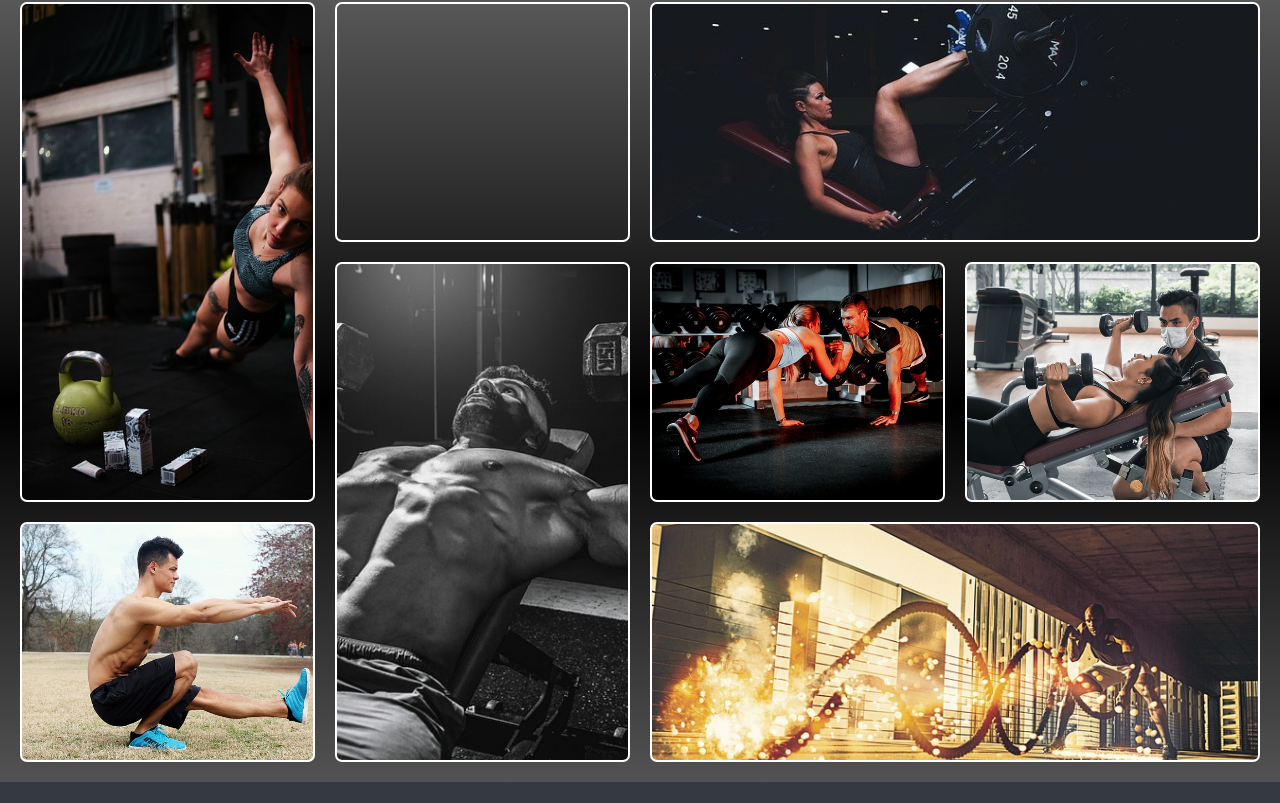
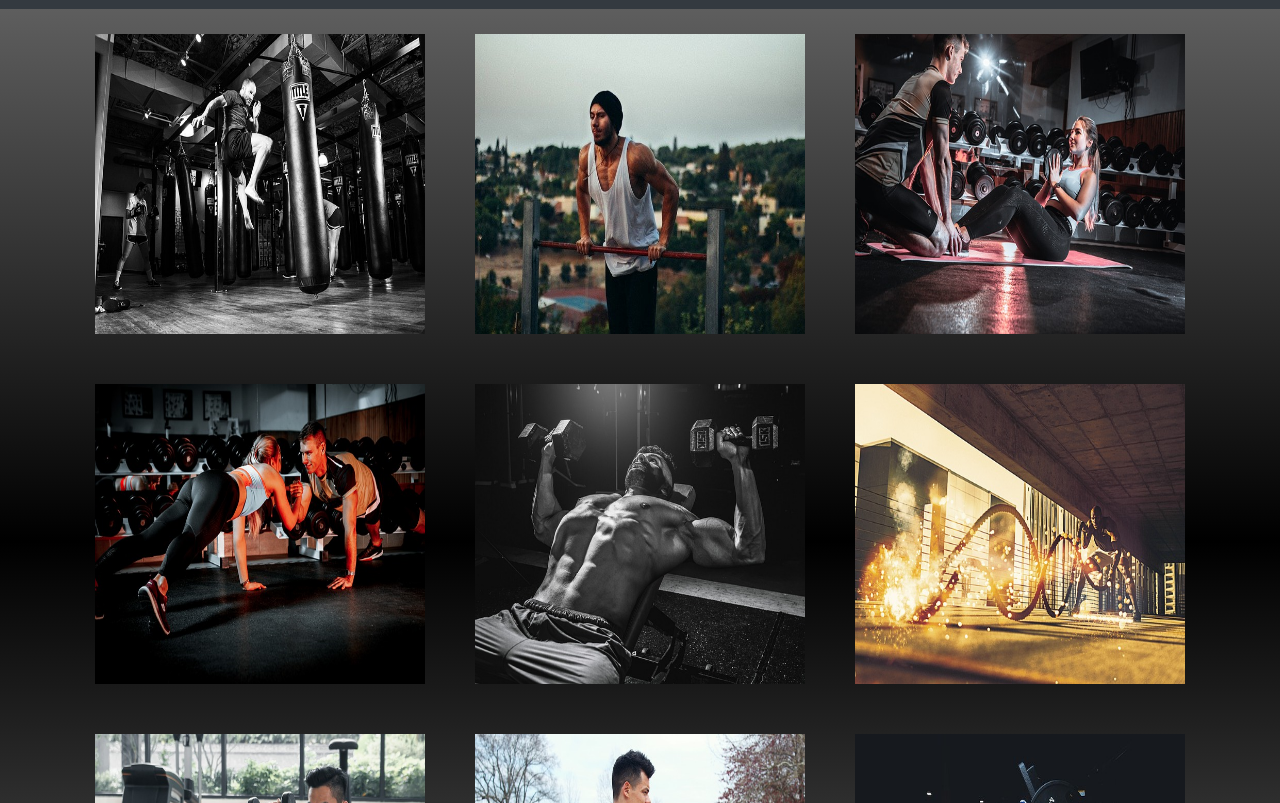
Before and after one commit to Fernandocampos96/Fernando-Campos-28125, a plain HTML site: page pages/galeria.html in a window 1280 px wide. Shown: the part 185-988 px from the top of the page. Drawn offline with nearby package versions, Linux system fonts and the light colour scheme; a web font is replaced by a local one.

Commit message:
haciendo responsive las ultimas secciones

```diff
--- a/pages/galeria.html
+++ b/pages/galeria.html
@@ -46,18 +46,52 @@
         </div>
     </header>
     <!-- Comienzo de galeria -->
-    <main class="galeria">
+    <!-- <main class="galeria">
         <section class="galeria__img">
             <div class="galeria__img-cont">
                 <div class="galeria__img-cont-img img1"></div>
                 <div class="galeria__img-cont-img img2"></div>
-                <div class="galeria__img-cont-img img3"></div>              <!-- Me faltaria hacer responsive esta seccion, estoy terminando de ultimar detalles para saber bien como hacerlo-->
-                <div class="galeria__img-cont-img img4"></div>
+                <div class="galeria__img-cont-img img3"></div>
                 <div class="galeria__img-cont-img img5"></div>
                 <div class="galeria__img-cont-img img6"></div>
                 <div class="galeria__img-cont-img img7"></div>
                 <div class="galeria__img-cont-img img8"></div>
             </div>
+        </section>
+    </main> -->
+    <main>
+        <section id="galeria" class="container">
+            <div class="row">
+                <div class="col-lg-4 col-md-6 col-sm-12">
+                    <img src="../img/galeria.jpg" alt="Galeria imagen">
+                </div>
+                <div class="col-lg-4 col-md-6 col-sm-12">
+                    <img src="../img/imagenInicio3.jpg" alt="Galeria imagen">
+                </div>
+                <div class="col-lg-4 col-md-6 col-sm-12">
+                    <img src="../img/imagenInicio2.jpg" alt="Galeria imagen">
+                </div>
+                <div class="col-lg-4 col-md-6 col-sm-12">
+                    <img src="../img/galeria3.jpg" alt="Galeria imagen">
+                </div>
+                <div class="col-lg-4 col-md-6 col-sm-12">
+                    <img src="../img/galeria4.jpg" alt="Galeria imagen">
+                </div>
+                <div class="col-lg-4 col-md-6 col-sm-12">
+                    <img src="../img/galeria5.jpg" alt="Galeria imagen">
+                </div>
+                <div class="col-lg-4 col-md-6 col-sm-12">
+                    <img src="../img/galeria6.jpg" alt="Galeria imagen">
+                </div>
+                <div class="col-lg-4 col-md-6 col-sm-12">
+                    <img src="../img/galeria7.jpg" alt="Galeria imagen">
+                </div>
+                <div class="col-lg-4 col-md-6 col-sm-12">
+                    <img src="../img/galeria8.jpg" alt="Galeria imagen">
+                </div>
+
+            </div>
+
         </section>
     </main>
     <!-- Comienzo de footer -->
--- a/scss/_galeria.scss
+++ b/scss/_galeria.scss
@@ -2,107 +2,121 @@
 
 /* galeria */
 
-.galeria__img {
-    height: 800px;
-    width: 100%;
-    h2 {
-        text-align: center;
-        font-size: 40px;
-        text-decoration: underline blue;
-        width: 100%;
-    }
-    .galeria__img-cont{
-        width: 100%;
-        height: 800px;
-        display: grid;
-        padding: 20px;
-        grid-gap: 20px;
-    }
-        .galeria__img-cont-img {
-            border: 2px solid #fff;
-            &:hover{
-                transform: scale(1.05);
-                transition: all 0.8s;
-                filter: sepia(1);
-            }
-        }
+// .galeria__img {
+//     height: 800px;
+//     width: 100%;
+//     h2 {
+//         text-align: center;
+//         font-size: 40px;
+//         text-decoration: underline blue;
+//         width: 100%;
+//     }
+//     .galeria__img-cont{
+//         width: 100%;
+//         height: 800px;
+//         display: grid;
+//         padding: 20px;
+//         grid-gap: 20px;
+//     }
+//         .galeria__img-cont-img {
+//             border: 2px solid #fff;
+//             &:hover{
+//                 transform: scale(1.05);
+//                 transition: all 0.8s;
+//                 filter: sepia(1);
+//             }
+//         }
+// }
+
+
+// @media only screen and (min-width: 768px){
+//     .galeria__img .galeria__img-cont {
+//         grid-template-columns: repeat(4, 1fr);
+//     }
+
+//     .img1 {
+//         grid-column: 1/2;
+//         grid-row: 1/3;
+//         background-image: url(./img/galeria1.jpg);
+//         background-size: cover;
+//         background-position: contain;
+//         border-radius: 7px;
+//     }
+
+//     .img2 {
+//         grid-column: 2/3;
+//         grid-row: 1/2;
+//         background-image: url(./img/galeria2.jpg);
+//         background-size: cover;
+//         background-position: center;
+//         border-radius: 7px;
+//     }
+
+//     .img3 {
+//         grid-column: 3/5;
+//         grid-row: 1/2;
+//         background-image: url(./img/galeria8.jpg);
+//         background-size: cover;
+//         background-position: center;
+//         border-radius: 7px;
+//     }
+
+//     .img4{
+//         grid-column: 2/3;
+//         grid-row: 2/4;
+//         background-image: url(./img/galeria4.jpg);
+//         background-size: cover;
+//         background-position: center;
+//         border-radius: 7px;
+//     }
+
+//     .img5 {
+//         grid-column: 3/4;
+//         grid-row: 2/3;
+//         background-image: url(./img/galeria3.jpg);
+//         background-size: cover;
+//         background-position: center;
+//         border-radius: 7px;
+//     }
+
+//     .img6 {
+//         grid-column: 4/5;
+//         grid-row: 2/3;
+//         background-image: url(./img/galeria6.jpg);
+//         background-size: cover;
+//         background-position: center;
+//         border-radius: 7px;
+//     }
+
+//     .img7 {
+//         grid-column: 1/2;
+//         grid-row: 3/4;
+//         background-image: url(./img/galeria7.jpg);
+//         background-size: cover;
+//         background-position: center;
+//         border-radius: 7px;
+//     }
+
+//     .img8 {
+//         grid-column: 3/5;
+//         grid-row: 3/4;
+//         background-image: url(./img/galeria5.jpg);
+//         background-size: cover;
+//         background-position: center;
+//         border-radius: 7px;
+//     }
+// }
+
+#galeria .col-lg-4{
+    margin: 0 !important;
+    padding: 25px;
 }
 
+#galeria img{
+    width: 100%;
+    height: 300px;
+}
 
-@media only screen and (min-width: 768px){
-    .galeria__img .galeria__img-cont {
-        grid-template-columns: repeat(4, 1fr);
-    }
-
-    .img1 {
-        grid-column: 1/2;
-        grid-row: 1/3;
-        background-image: url(./img/galeria1.jpg);
-        background-size: cover;
-        background-position: contain;
-        border-radius: 7px;
-    }
-
-    .img2 {
-        grid-column: 2/3;
-        grid-row: 1/2;
-        background-image: url(./img/galeria2.jpg);
-        background-size: cover;
-        background-position: center;
-        border-radius: 7px;
-    }
-
-    .img3 {
-        grid-column: 3/5;
-        grid-row: 1/2;
-        background-image: url(./img/galeria8.jpg);
-        background-size: cover;
-        background-position: center;
-        border-radius: 7px;
-    }
-
-    .img4{
-        grid-column: 2/3;
-        grid-row: 2/4;
-        background-image: url(./img/galeria4.jpg);
-        background-size: cover;
-        background-position: center;
-        border-radius: 7px;
-    }
-
-    .img5 {
-        grid-column: 3/4;
-        grid-row: 2/3;
-        background-image: url(./img/galeria3.jpg);
-        background-size: cover;
-        background-position: center;
-        border-radius: 7px;
-    }
-
-    .img6 {
-        grid-column: 4/5;
-        grid-row: 2/3;
-        background-image: url(./img/galeria6.jpg);
-        background-size: cover;
-        background-position: center;
-        border-radius: 7px;
-    }
-
-    .img7 {
-        grid-column: 1/2;
-        grid-row: 3/4;
-        background-image: url(./img/galeria7.jpg);
-        background-size: cover;
-        background-position: center;
-        border-radius: 7px;
-    }
-
-    .img8 {
-        grid-column: 3/5;
-        grid-row: 3/4;
-        background-image: url(./img/galeria5.jpg);
-        background-size: cover;
-        background-position: center;
-        border-radius: 7px;
-    }
+#galeria img:hover{
+    border: 5px solid #f7f7f7;
 }
--- a/scss/_inicio.scss
+++ b/scss/_inicio.scss
@@ -27,7 +27,7 @@ li {
     display: grid;
     grid-template-columns: 40% 60%;
     .logo {
-        width: 15%;
+        width: 20%;
         border-radius: 100%;
         margin: ($margin - 10);
         text-align: center;
```
Also changed, not shown: style.css, 1 other file.
